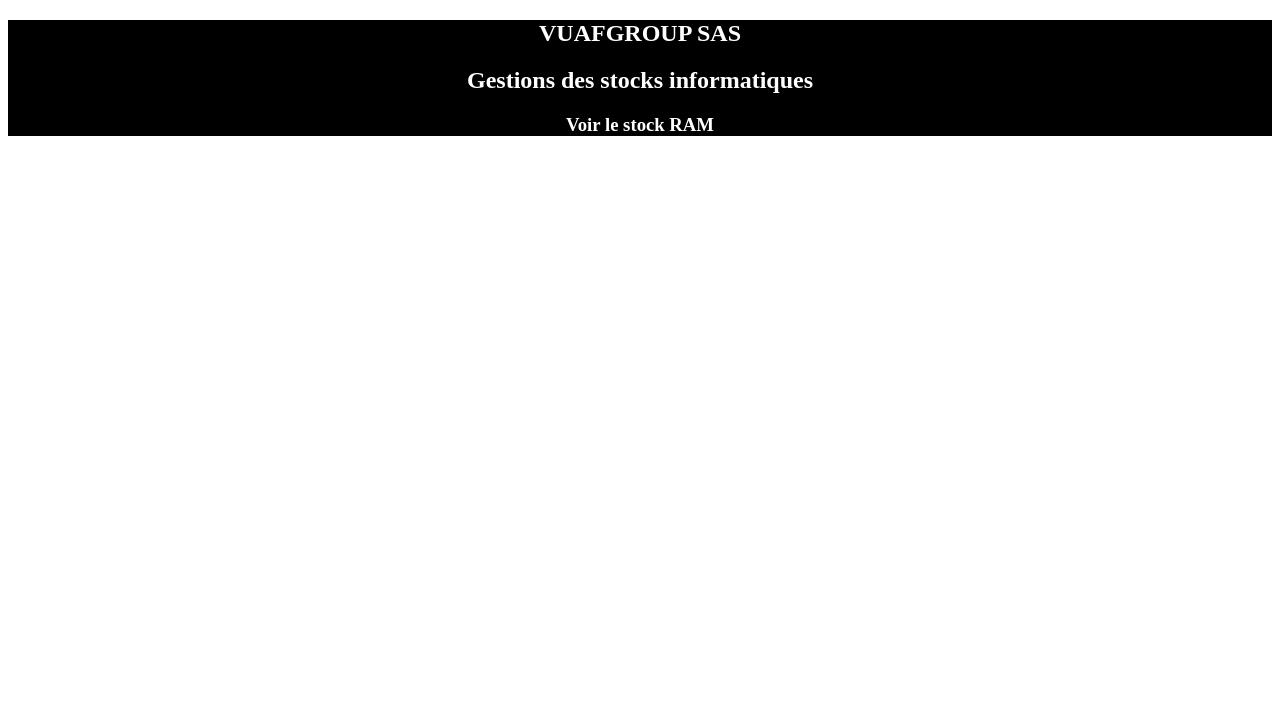
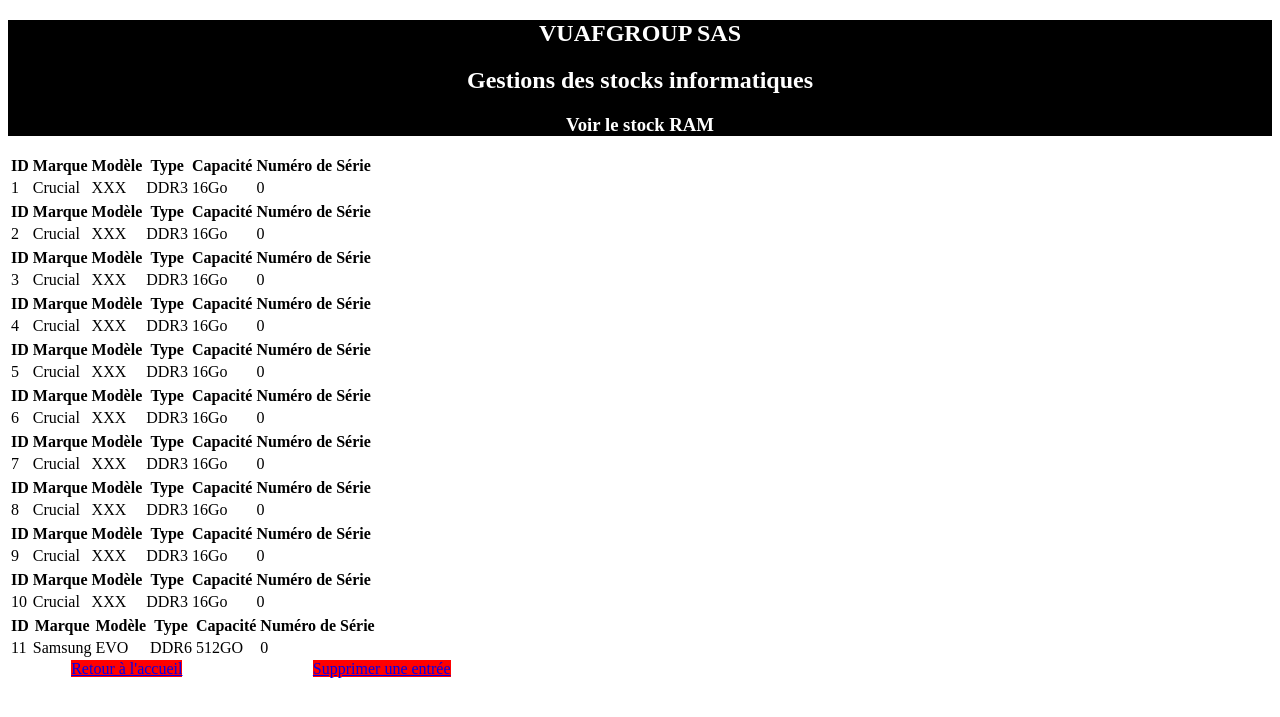
Before and after one commit to T-otor/R209, a Django app: page /gestion/show/ram in a window 1280 px wide. Shown: the top 717 px of the page. Run offline with Django 4.2, Linux system fonts and the light colour scheme; data comes from the database, SQL or seed files in the repository; both versions use the stored data as it was after the commit.

Commit message:
Système de visualisation des tables gestion_ram fonctionnel

```diff
--- a/gestion/forms.py
+++ b/gestion/forms.py
@@ -4,10 +4,11 @@ from . import models
 class FormRAM(ModelForm):
     class Meta:
         model = models.RAM
-        fields = ('Marque', 'Modèle', 'Type', 'Capacité')
+        fields = ('Marque', 'Modèle', 'Type', 'Capacité', 'SN')
         labels = {
         'Marque' : _('Marque'),
         'Modèle' : _('Modèle') ,
         'Type' : _('Type DDR (DDRX)'),
-        'Capacité' : _('Capacité de la barette')
+        'Capacité' : _('Capacité de la barette'),
+        'SN' : ('Numéro de série')
         }
--- a/gestion/models.py
+++ b/gestion/models.py
@@ -6,6 +6,7 @@ class RAM(models.Model):
     Modèle = models.CharField(max_length = 100)
     Type = models.CharField(max_length = 4)
     Capacité = models.CharField(max_length=20)
+    SN = models.CharField(max_length=20)
 
     def __str__(self):
         chaine = f"Barrette {self.Marque}, modèle {self.Modèle}, de la {self.Type} avec une capacité de {self.Capacité}"
--- a/gestion/templates/gestion/index.html
+++ b/gestion/templates/gestion/index.html
@@ -13,7 +13,7 @@
         <section class="bouton">
             <a href='./creer-groupe.html' class="bouton">Créer un nouveau groupe</a>
             <a href='../ajout'class="bouton">Ajout matériel</a>
-            <a href='../show'class="bouton">Voir le matériel enregistrer</a>
+            <a href='/gestion/show'class="bouton">Voir le matériel enregistrer</a>
         </section>
     </head>
 </html>
--- a/gestion/templates/gestion/show.html
+++ b/gestion/templates/gestion/show.html
@@ -13,4 +13,4 @@
     <h3 class="titre">Voir le stock</h3>
     </section>
 <section>
-    <a href='gestion/show/ram'class="bouton">Stock de RAM</a>
+    <a href='show/ram'class="bouton">Stock de RAM</a>
--- a/gestion/templates/gestion/showRAM.html
+++ b/gestion/templates/gestion/showRAM.html
@@ -13,26 +13,31 @@
     <h3 class="titre">Voir le stock RAM</h3>
     </section>
 <section>
-    {% for RAM in Ram %}
+    {% for Ram in gestion_ram %}
     <table class="table is-fullwidth is-hoverable">
         <thead>
           <tr>
+            <th>ID</th>
             <th>Marque</th>
             <th>Modèle</th>
             <th>Type</th>
             <th>Capacité</th>
+            <th>Numéro de Série</th>
           </tr>
         </thead>
         <tbody>
           <tr>
+            <td>{{Ram.id}}</td>
             <td>{{Ram.Marque}}</td>
-            <td>{{RAM.Modèle}}</td>
-            <td>{{RAM.Type}}</td>
-            <td>{{RAM.Capacité}}</td>
-            <td>
+            <td>{{Ram.Modèle}}</td>
+            <td>{{Ram.Type}}</td>
+            <td>{{Ram.Capacité}}</td>
+            <td>{{Ram.SN}}</td>
           </tr>
 
         </tbody>
       </table>
 
 {% endfor %}
+<a href='/gestion/index'class="bouton">Retour à l'accueil</a>
+<a href='/gestion/delete/ram'class="bouton">Supprimer une entrée</a>
--- a/gestion/views.py
+++ b/gestion/views.py
@@ -1,3 +1,4 @@
+from operator import le
 from django.shortcuts import render
 from django.http import HttpResponseRedirect
 from .forms import FormRAM
@@ -15,7 +16,9 @@ def show(request):
 
 def showram(request):
     queryset = models.RAM.objects.all()
-    return render(request,"gestion/showram.html",{"Ram " : queryset})
+    print(queryset)
+    print(len(queryset))
+    return render(request,"gestion/showram.html",{"gestion_ram" : queryset})
 
 def formulaire(request):
     if request.method == "POST":
```
Also changed, not shown: db.sqlite3, gestion/migrations/0002_ram_sn.py (added).
